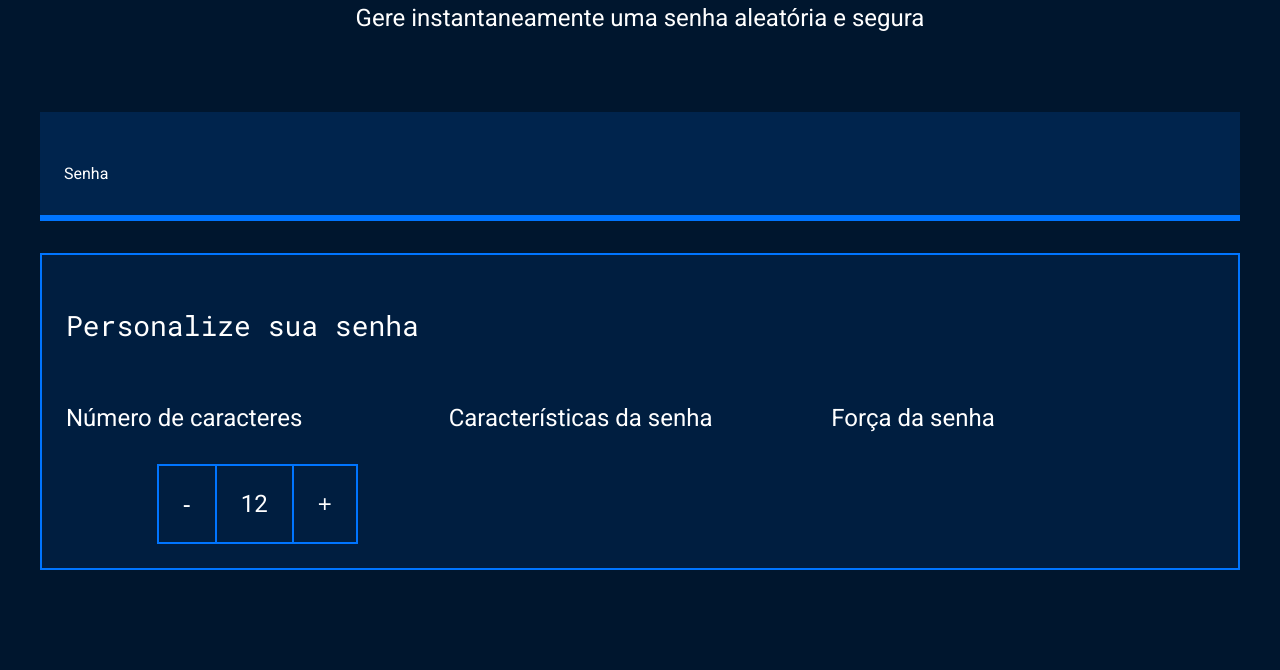
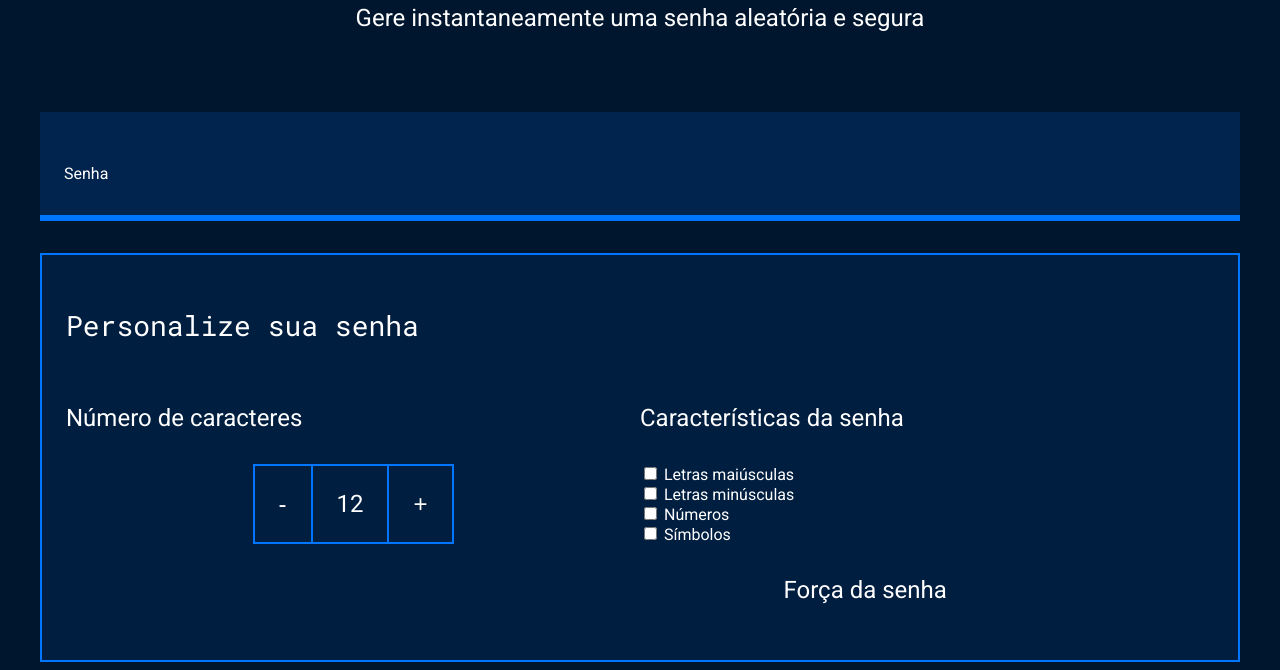
Before and after one commit to maycon7771/site-senha, a plain HTML site: page index.html in a window 1280 px wide. Shown: the part 214-884 px from the top of the page. Before the commit the page ends 800 px from the top, so only its background shows below. Drawn offline with Linux system fonts and the light colour scheme.

Commit message:
Add files via upload

```diff
--- a/index.html
+++ b/index.html
@@ -31,8 +31,25 @@
                     </div>
                 </div>
                 <div class="parametro-senha">
-                    <h4 class="parametro-senha__titulo">Características da senha</h4>
+                  <h4 class="parametro-senha__titulo">Características da senha</h4>
+                    <div class="parametro-senha-checkbox">
+                 <input name="maiusculo" type="checkbox">
+                 <label for="maiusculo">Letras maiúsculas</label>
+                   </div>
+                   <div class="parametro-senha-checkbox">
+                 <input name="maiusculo" type="checkbox">
+                 <label for="minusculo">Letras minúsculas</label>
+               </div>
+               <div class="parametro-senha-checkbox">
+                 <input name="numero" type="checkbox">
+                 <label for="numero">Números</label>
+               </div>
+                <div class="parametro-senha-checkbox">
+                     <input name="simbolo" type="checkbox">
+                     <label for="simbolo">Símbolos</label>
                 </div>
+
+
                 <div class="parametro-senha">
                     <h4 class="parametro-senha__titulo">Força da senha</h4>
                 </div>
```
